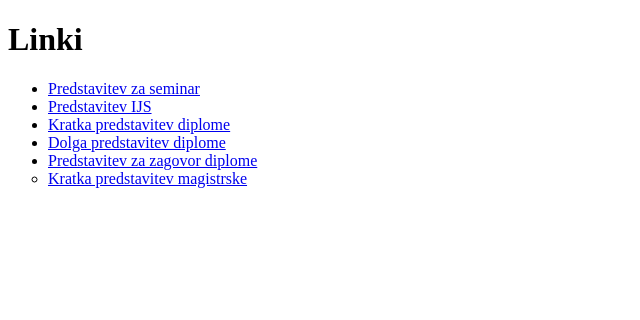
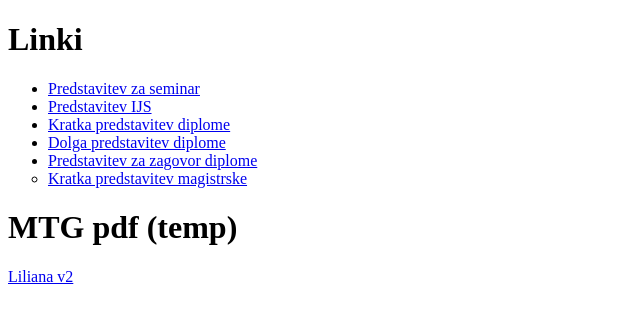
Before and after one commit to jakavel/jakavel.github.io, a plain HTML site: page index.html in a window 1280 px wide. Shown: the whole page, without its empty margins (0-640 px from the left). Drawn offline with Linux system fonts and the light colour scheme.

Commit message:
Added MTG proxies link.

```diff
--- a/index.html
+++ b/index.html
@@ -15,5 +15,8 @@
 	<li><a href="zagovor_jv.pdf">Predstavitev za zagovor diplome</a></li>
 	<li style="list-style-type: circle;"><a href="kratka_predstavitev/kazalo.html">Kratka predstavitev magistrske</a></li>
     </ul>
+
+    <h1>MTG pdf (temp)</h1>
+    <a href="https://drive.google.com/file/d/1bB4fwtY3K8VJfOyO6bHC-D8GbT9uGf9q/view?usp=sharing">Liliana v2</a>
   </body>
 </html>
```
